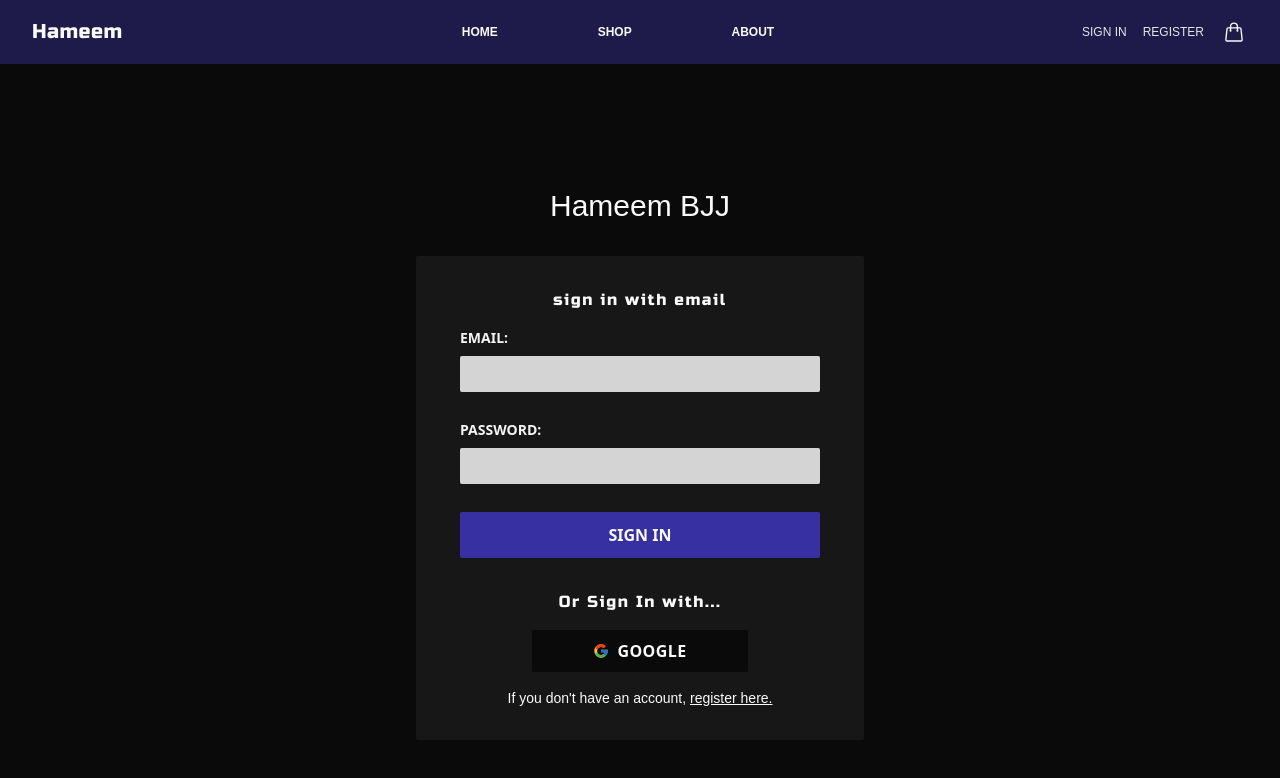
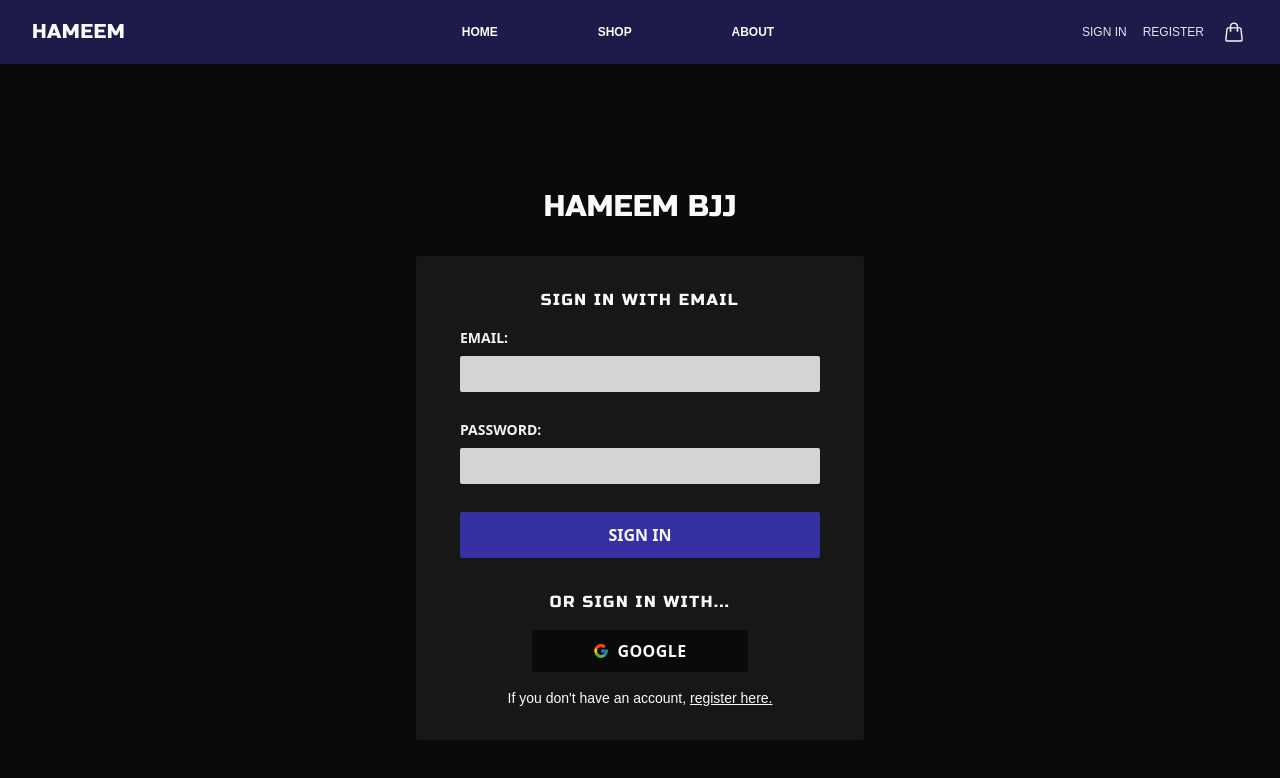
Before and after one commit to HasnainShafiq/capstone-project, a React (Vite) app in the folder capstone-project/: page /identity/sign-in in a window 1280 px wide. Shown: the top 778 px of the page. Built offline with nearby package versions, Linux system fonts and the light colour scheme; no server answers; the database is empty.

Commit message:
Changes to the font
- Used Google font as a replacement for Nofex local font.

- Had to change some text to uppercase to keep consistency in styling

```diff
--- a/capstone-project/src/components/categories/CategoriesMenu.jsx
+++ b/capstone-project/src/components/categories/CategoriesMenu.jsx
@@ -27,7 +27,7 @@
   return (
     <div className="w-full flex justify-center">
       <div className="py-8 px-4 w-full sm:py-10 lg:mx-auto lg:max-w-screen-2xl lg:px-8">
-        <h2 className="text-left pb-4 text-neutral-50 text-lg md:text-xl font-heading tracking-wide">
+        <h2 className="text-left uppercase pb-4 text-neutral-50 text-lg md:text-xl font-heading tracking-wide">
           Shop our range
         </h2>
         <div className="categories-container space-y-4 md:space-y-3 md:grid md:grid-cols-2 md:grid-rows-2">
--- a/capstone-project/src/components/category-preview/CategoryPreview.jsx
+++ b/capstone-project/src/components/category-preview/CategoryPreview.jsx
@@ -7,7 +7,7 @@
     return (
         <>
         <div className="flex items-baseline justify-between">
-          <h2 className="text-left pb-4 text-neutral-50 text-sm md:text-base font-heading tracking-wide">
+          <h2 className="text-left pb-4 uppercase text-neutral-50 text-sm md:text-base font-heading tracking-wide">
             {title}
           </h2>
           <Link
--- a/capstone-project/src/routes/home/HomeComponent.jsx
+++ b/capstone-project/src/routes/home/HomeComponent.jsx
@@ -25,10 +25,10 @@
           }}
         >
           <div className="flex flex-col justify-center mx-auto items-center  max-w-md relative text-neutral-300 py-10 lg:max-w-2xl xl:max-w-3xl">
-            <h1 className="font-heading tracking-tight text-5xl text-center text-neutral-50 uppercase z-10 lg:text-7xl">
+            <h1 className="font-heading tracking-tight text-4xl text-center text-neutral-50 uppercase z-10 sm:text-5xl lg:text-7xl">
               We are HaMeem BJJ.
             </h1>
-            <h3 className="font-heading text-sm md:text-md lg:text-lg xl:text-xl">Faith <span className="inline-block font-sans text-sm md:text-md lg:text-lg xl:text-xl mx-1">x</span> Discipline <span className="inline-block font-sans text-sm md:text-md lg:text-lg xl:text-xl mx-1">x</span> Brotherhood</h3>
+            <h3 className="font-heading uppercase text-sm md:text-md lg:text-lg xl:text-xl">Faith <span className="inline-block font-sans uppercase text-sm md:text-md lg:text-lg xl:text-xl mx-1">x</span> Discipline <span className="inline-block font-sans uppercase text-sm md:text-md lg:text-lg xl:text-xl mx-1">x</span> Brotherhood</h3>
             <Link
               to={"/shop"}
               className="uppercase font-body font-bold italic z-10 tracking-wider text-neutral-50 border border-white py-2 mt-2 mx-auto px-4 max-w-fit text-sm md:text-md lg:text-lg hover:bg-indigo-900 hover:text-neutral-50 transition-colors"
--- a/capstone-project/src/routes/navigation/NavigationBar.jsx
+++ b/capstone-project/src/routes/navigation/NavigationBar.jsx
@@ -55,7 +55,7 @@
           {/* Container for the logo */}
           <div className="logo mr-auto ml-2 flex flex-1 md:ml-6 lg:ml-8">
             <Link to="/">
-              <h1 className="font-heading text-neutral-50 text-md md:text-lg xl:text-xl tracking-wide">
+              <h1 className="font-heading uppercase text-neutral-50 text-md md:text-lg xl:text-xl tracking-wide">
                 Hameem
               </h1>
             </Link>
--- a/capstone-project/src/routes/register/Register.jsx
+++ b/capstone-project/src/routes/register/Register.jsx
@@ -102,10 +102,10 @@
   return (
     <div className="font-heading text-neutral-50 h-screen flex flex-col px-4 mx-auto place-content-center place-items-center sm:w-3/4">
       <div className="mb-8">
-        <h1 className="text-3xl">Hameem BJJ</h1>
+        <h1 className="text-3xl uppercase">Hameem BJJ</h1>
       </div>
       <div className="w-full flex flex-col place-items-center py-8 bg-neutral-900 rounded-sm sm:px-2 sm:w-5/6 md:w-9/12 max-w-md">
-        <h2 className="text-md tracking-widest">register with email</h2>
+        <h2 className="text-md tracking-widest uppercase">register with email</h2>
 
         <form
           action=""
@@ -216,7 +216,7 @@
           </Button>
         </form>
 
-        <h2 className="text-md mt-8 tracking-widest">Or Sign up with...</h2>
+        <h2 className="text-md mt-8 tracking-widest uppercase">Or Sign up with...</h2>
 
         {/* sign in with Google popup */}
         <Button
--- a/capstone-project/src/routes/sign-in/SignIn.jsx
+++ b/capstone-project/src/routes/sign-in/SignIn.jsx
@@ -85,10 +85,10 @@
   return (
     <div className="font-heading text-neutral-50 h-screen flex flex-col px-4 mx-auto place-content-center place-items-center sm:w-3/4">
       <div className="mb-8">
-        <h1 className="text-3xl">Hameem BJJ</h1>
+        <h1 className="text-3xl font-heading uppercase">Hameem BJJ</h1>
       </div>
       <div className="w-full flex flex-col place-items-center py-8 bg-neutral-900 rounded-sm sm:px-2 sm:w-5/6 md:w-9/12 max-w-md">
-        <h2 className="text-md tracking-widest">sign in with email</h2>
+        <h2 className="text-md font-heading uppercase tracking-widest">sign in with email</h2>
 
         <form
           action=""
@@ -135,7 +135,7 @@
           </Button>
         </form>
 
-        <h2 className="text-md mt-8 tracking-widest">Or Sign In with...</h2>
+        <h2 className="text-md mt-8 tracking-widest uppercase">Or Sign In with...</h2>
 
         {/* sign in with Google popup */}
         <Button
```
